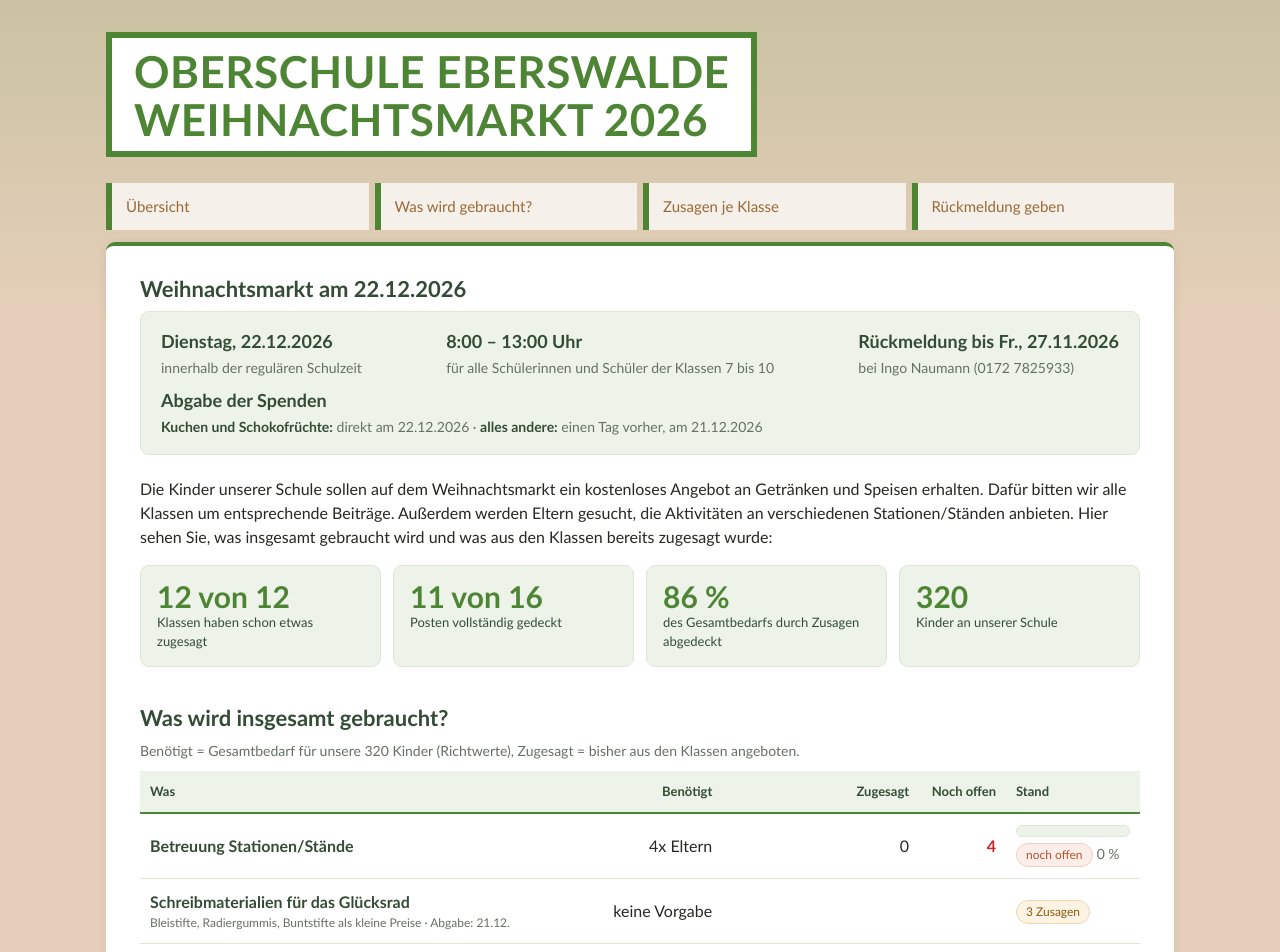
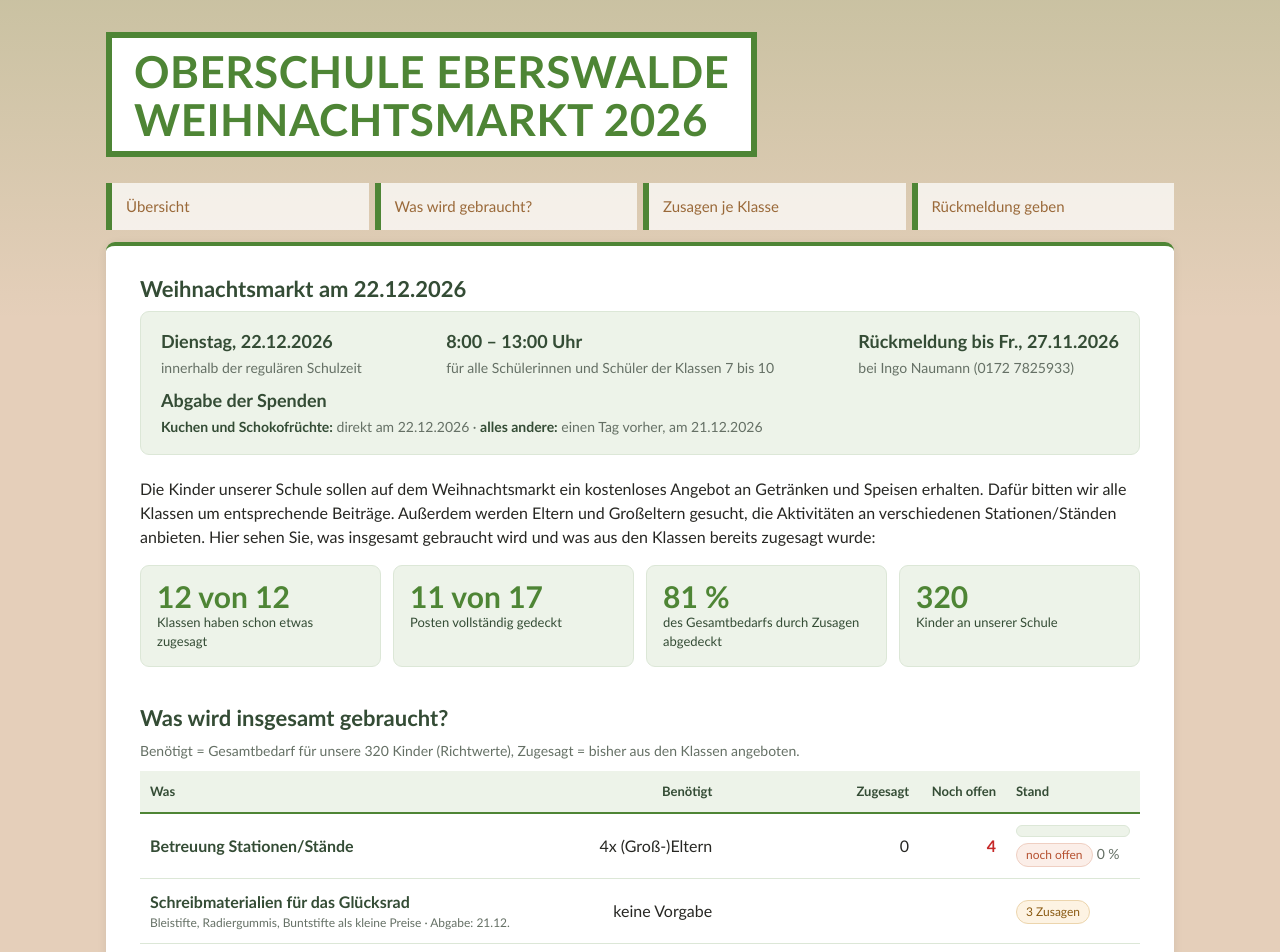
Before and after one commit to Ingo-Naumann/oberschule-eberswalde, a plain HTML site: page index.html in a window 1280 px wide. Shown: the top 952 px of the page. Drawn offline with Linux system fonts and the light colour scheme.

Commit message:
Add files via upload

```diff
--- a/index.html
+++ b/index.html
@@ -255,7 +255,7 @@
         <div><b>Rückmeldung bis Fr., 27.11.2026</b><br><span class="muted">bei Ingo Naumann (0172 7825933)</span></div>
         <div><b>Abgabe der Spenden</b><br><span class="muted"><b>Kuchen und Schokofrüchte:</b> direkt am 22.12.2026 · <b>alles andere:</b> einen Tag vorher, am 21.12.2026</span></div>
       </div>
-      <p class="lead">Die Kinder unserer Schule sollen auf dem Weihnachtsmarkt ein kostenloses Angebot an Getränken und Speisen erhalten. Dafür bitten wir alle Klassen um entsprechende Beiträge. Außerdem werden Eltern gesucht, die Aktivitäten an verschiedenen Stationen/Ständen anbieten. Hier sehen Sie, was insgesamt gebraucht wird und was aus den Klassen bereits zugesagt wurde:</p>
+      <p class="lead">Die Kinder unserer Schule sollen auf dem Weihnachtsmarkt ein kostenloses Angebot an Getränken und Speisen erhalten. Dafür bitten wir alle Klassen um entsprechende Beiträge. Außerdem werden Eltern und Großeltern gesucht, die Aktivitäten an verschiedenen Stationen/Ständen anbieten. Hier sehen Sie, was insgesamt gebraucht wird und was aus den Klassen bereits zugesagt wurde:</p>
 
       <div class="stats" id="stats"></div>
     </section>
@@ -288,7 +288,7 @@
     <section id="kontakt">
       <h2>Rückmeldung geben</h2>
       <div class="contact">
-        <p style="margin-top:0">Sie können etwas beisteuern, einen Stand betreuen oder ein Angebot übernehmen? Auch kleine Zeitfenster (z. B. eine Stunde) helfen sehr. Auch Großeltern sind herzlich willkommen!</p>
+        <p style="margin-top:0">Sie können etwas beisteuern, einen Stand betreuen und ein Angebot übernehmen? Auch kleine Zeitfenster (z. B. eine Stunde) helfen sehr. Auch Großeltern sind herzlich willkommen!</p>
         <p style="margin-bottom:0"><b>Ingo Naumann</b></p>
         <a class="btn" href="tel:+491727825933">Anrufen: 0172 7825933</a>
         <a class="btn" href="https://wa.me/491727825933" target="_blank" rel="noopener">Per WhatsApp schreiben</a>
@@ -313,7 +313,7 @@
    ===================================================================== */
 
 // Stand der Liste (Datum und Uhrzeit bei Änderungen anpassen)
-const STAND = "24.11.2026, 11:07 Uhr";
+const STAND = "24.11.2026, 11:37 Uhr";
 
 const KINDER = 320;   // Anzahl Kinder an der Schule
 
@@ -325,13 +325,14 @@ const KINDER = 320;   // Anzahl Kinder an der Schule
    abgabe   = Abgabetermin (Standard: 21.12.; Kuchen 22.12.; null = entfällt)
    ANNAHMEN: Die Richtwerte sind Schätzungen und bitte anpassen! */
 const BEDARF = [
-  { key:"Betreuung Stationen/Stände", einheit:"Eltern|Eltern", mal:true, soll:4, abgabe:null },
+  { key:"Betreuung Stationen/Stände", einheit:"(Groß-)Eltern|(Groß-)Eltern", mal:true, soll:4, abgabe:null },
   { key:"Schreibmaterialien für das Glücksrad", einheit:"", soll:null, regel:"Bleistifte, Radiergummis, Buntstifte als kleine Preise" },
   { key:"Weihnachtsgebäck (Plätzchen, Lebkuchen usw.)", einheit:"Dose/Tüte|Dosen/Tüten", soll:null },
   { key:"Bratwürste (Schwein)", einheit:"Stück|Stück",    soll:160 },
   { key:"Bratwürste (Geflügel)",  einheit:"Stück|Stück",       soll:160, extra:"+ 3 Abpackungen Bratwürste" },
   { key:"Kinderpunsch",      einheit:"Flasche|Flaschen",  soll:25 },
   { key:"Servietten",        einheit:"Stück|Stück",       soll:350 },
+  { key:"Grillbriketts",     einheit:"kg|kg",             soll:15 },
   { key:"Ketchup",           einheit:"Quetschflasche|Quetschflaschen",  soll:5 },
   { key:"Senf",              einheit:"Quetschflasche|Quetschflaschen",  soll:5 },
   { key:"Kuchen",            einheit:"Kuchen|Kuchen",     soll:15, abgabe:"22.12." },
@@ -340,7 +341,7 @@ const BEDARF = [
   { key:"Kakaopulver",       einheit:"Packung 400/500g|Packungen 400/500g", soll:2 },
   { key:"Pappbecher",        einheit:"Stück|Stück",       soll:350 },
   { key:"Pappteller",        einheit:"Stück|Stück",       soll:350 },
-  { key:"Betreuung Bastelstation", einheit:"Eltern|Eltern", mal:true, soll:3, abgabe:null },
+  { key:"Betreuung Bastelstation", einheit:"(Groß-)Eltern|(Groß-)Eltern", mal:true, soll:3, abgabe:null },
   { key:"Betreuung Kuchenstand", einheit:"Eltern|Eltern", mal:true, soll:1, abgabe:null },
   { key:"Glühweinkocher",    einheit:"Gerät|Geräte",      soll:1 },
   { key:"Schokofrüchte",     einheit:"Portion|Portionen", soll:null, abgabe:"22.12." },
```
